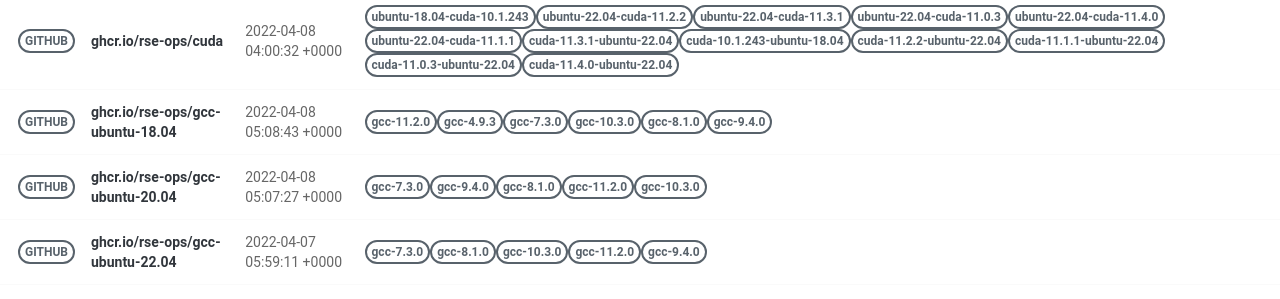
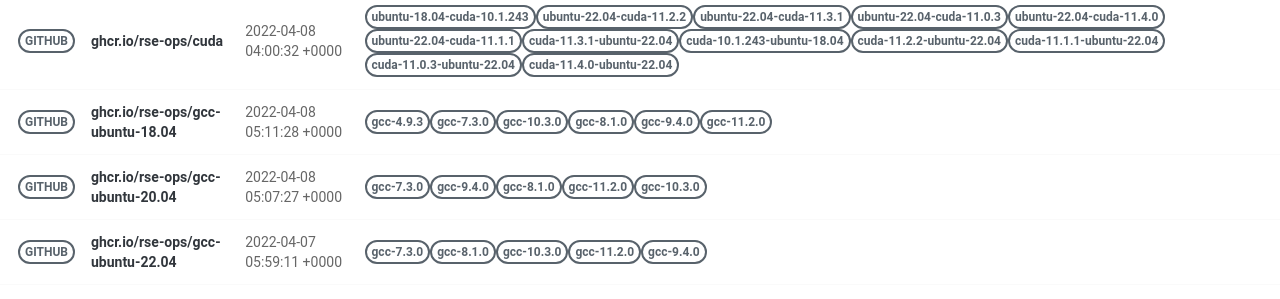
Before and after one commit to rse-ops/docker-images, a Jekyll site: the page built from pages/index.md, in a window 1280 px wide. Shown: the part 502-801 px from the top of the page. Built offline with Jekyll 4.4.1, drawn with Linux system fonts in a browser that asks for light colours; nearby versions of some CDN libraries.

Commit message:
Automated push to update library 2022-04-08

```diff
--- a/_library/ghcr.io-rse-ops-gcc-ubuntu-18.04.md
+++ b/_library/ghcr.io-rse-ops-gcc-ubuntu-18.04.md
@@ -1,14 +1,11 @@
 ---
 layout: container
 name: ghcr.io/rse-ops/gcc-ubuntu-18.04
-updated_at: 2022-04-08 05:08:43.787369
+updated_at: 2022-04-08 05:11:28.479361
 
 
 container_url: https://github.com/orgs/rse-ops/packages/container/package/gcc-ubuntu-18.04
 versions:
- - tag: gcc-11.2.0
-   dockerfile: https://github.com/rse-ops/docker-images/blob/main/ubuntu/gcc/Dockerfile
-   manifest: https://crane.ggcr.dev/manifest/ghcr.io/rse-ops/gcc-ubuntu-18.04:gcc-11.2.0
  - tag: gcc-4.9.3
    dockerfile: https://github.com/rse-ops/docker-images/blob/main/ubuntu/gcc/Dockerfile
    manifest: https://crane.ggcr.dev/manifest/ghcr.io/rse-ops/gcc-ubuntu-18.04:gcc-4.9.3
@@ -24,5 +21,8 @@ versions:
  - tag: gcc-9.4.0
    dockerfile: https://github.com/rse-ops/docker-images/blob/main/ubuntu/gcc/Dockerfile
    manifest: https://crane.ggcr.dev/manifest/ghcr.io/rse-ops/gcc-ubuntu-18.04:gcc-9.4.0
+ - tag: gcc-11.2.0
+   dockerfile: https://github.com/rse-ops/docker-images/blob/main/ubuntu/gcc/Dockerfile
+   manifest: https://crane.ggcr.dev/manifest/ghcr.io/rse-ops/gcc-ubuntu-18.04:gcc-11.2.0
 
 ---
```
